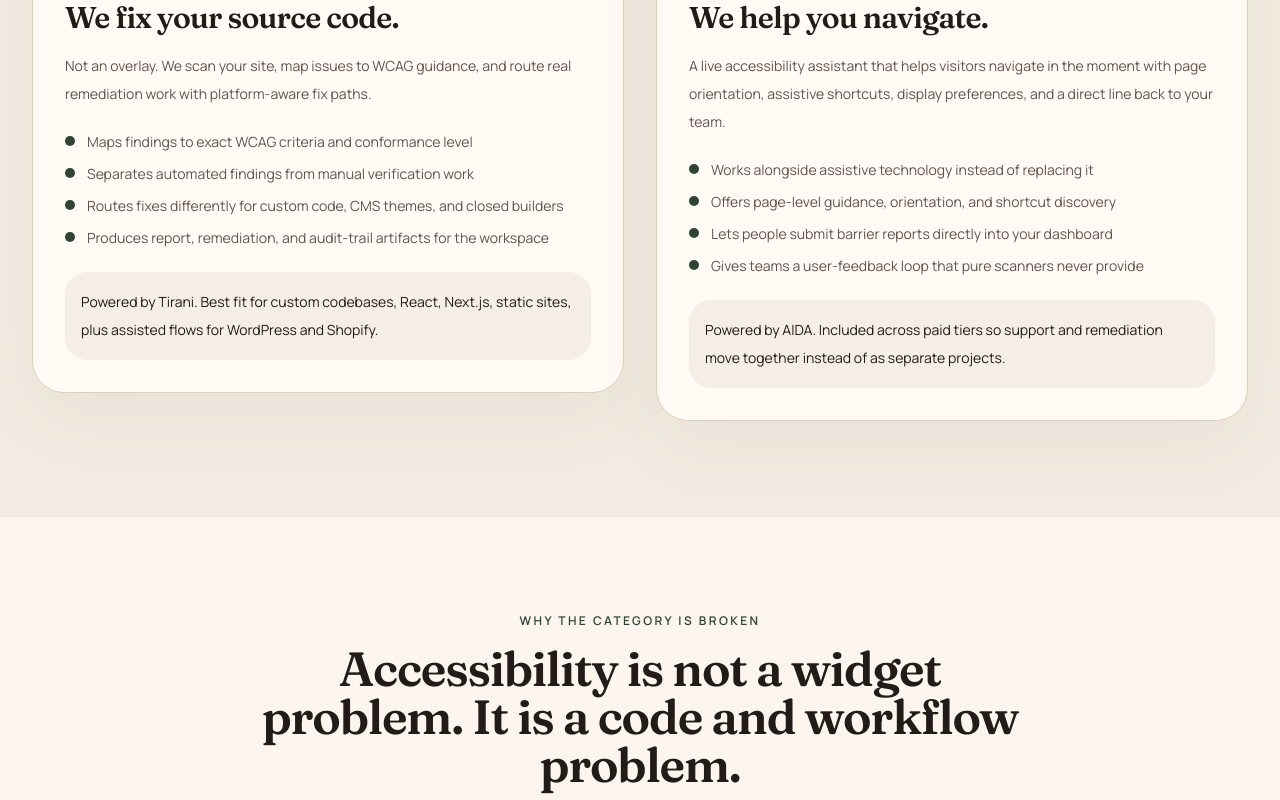
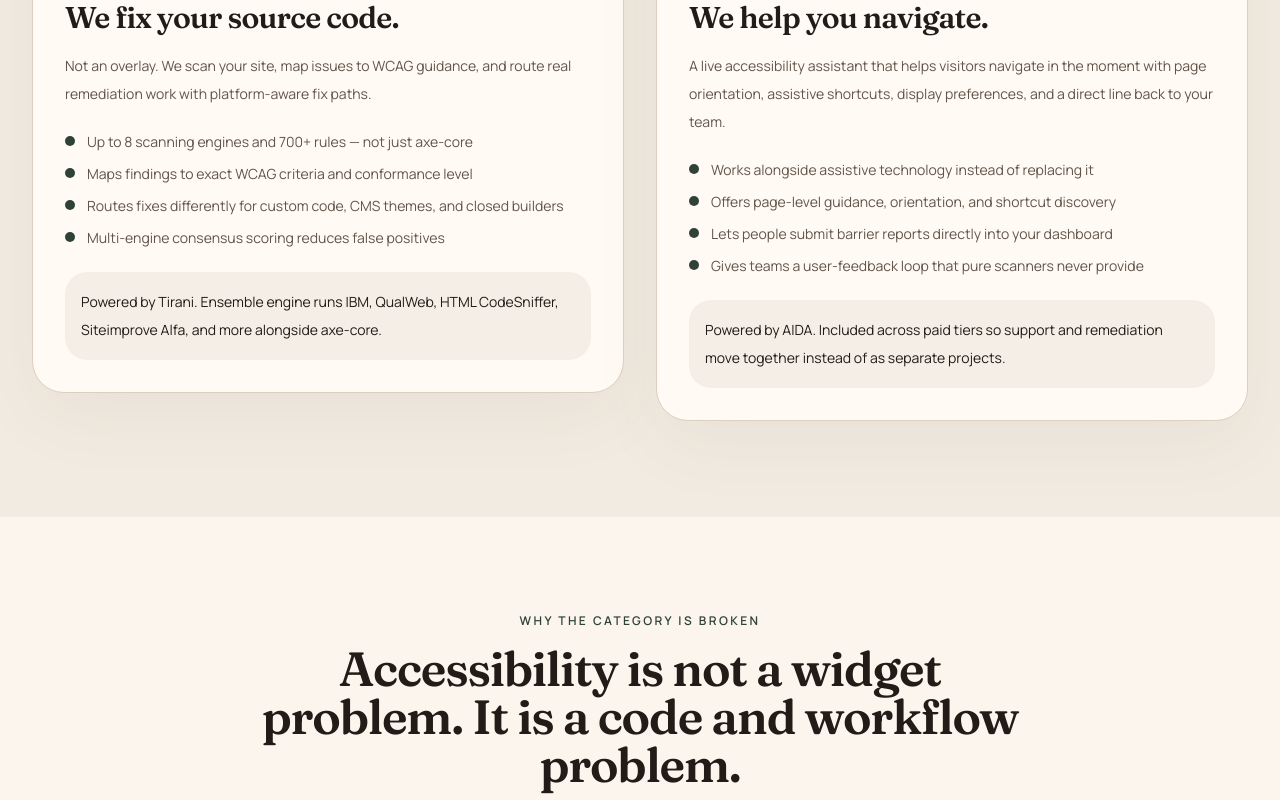
Before and after one commit to ianhart/adibilis-site, a React (Vite) app: page / in a window 1280 px wide. Shown: the part 2160-2960 px from the top of the page. Built offline with nearby package versions, Linux system fonts and the light colour scheme; no server answers.

Commit message:
Update engine cards and pricing to reflect Testaro ensemble integration

```diff
--- a/src/pages/HomePage.tsx
+++ b/src/pages/HomePage.tsx
@@ -45,13 +45,13 @@ const engineCards = [
     image: '/freepik/dashboard-engine.jpg',
     alt: 'Illustration of a dashboard and analytics interface',
     features: [
+      'Up to 8 scanning engines and 700+ rules — not just axe-core',
       'Maps findings to exact WCAG criteria and conformance level',
-      'Separates automated findings from manual verification work',
       'Routes fixes differently for custom code, CMS themes, and closed builders',
-      'Produces report, remediation, and audit-trail artifacts for the workspace',
+      'Multi-engine consensus scoring reduces false positives',
     ],
     footer:
-      'Powered by Tirani. Best fit for custom codebases, React, Next.js, static sites, plus assisted flows for WordPress and Shopify.',
+      'Powered by Tirani. Ensemble engine runs IBM, QualWeb, HTML CodeSniffer, Siteimprove Alfa, and more alongside axe-core.',
   },
   {
     badge: 'For people with disabilities',
@@ -167,7 +167,7 @@ const pricingPlans = [
     features: [
       '3 anonymous scans before signup',
       '3 dashboard scans per day after signup',
-      'Saved scan history',
+      'Axe-core engine (79 rules)',
       'WCAG-grounded scan results',
     ],
     cta: 'Run free scan',
@@ -180,9 +180,9 @@ const pricingPlans = [
     description: 'Recurring scans and guided remediation for small sites and lean teams.',
     features: [
       '1 site, up to 25 pages',
+      '4-engine ensemble (380+ rules)',
       'Weekly Tirani scans',
-      'Top 15 remediation patches',
-      'AIDA installation support',
+      'AIDA widget included',
     ],
     cta: 'Create workspace',
     featured: false,
@@ -194,9 +194,9 @@ const pricingPlans = [
     description: 'Full remediation planning, reporting, and monitoring for growing teams.',
     features: [
       '1 site, up to 200 pages',
-      'Daily Tirani scans',
+      '4-engine ensemble (380+ rules)',
+      'Daily scans + VPAT generation',
       'Full remediation plan',
-      'VPAT and accessibility statement generation',
     ],
     cta: 'Start Pro workflow',
     featured: true,
@@ -207,10 +207,10 @@ const pricingPlans = [
     annualPrice: 239,
     description: 'For organizations that need monitoring, barrier triage, and onboarding support.',
     features: [
-      '1 site, up to 1,000 pages',
-      'Daily scans plus monitoring',
-      'Barrier report workflow',
-      'Priority onboarding support',
+      'Up to 10 sites, 1,000 pages each',
+      '8-engine ensemble (700+ rules)',
+      'Daily scans + desktop and mobile',
+      'Barrier reports + priority support',
     ],
     cta: 'Talk to onboarding',
     featured: false,
```
